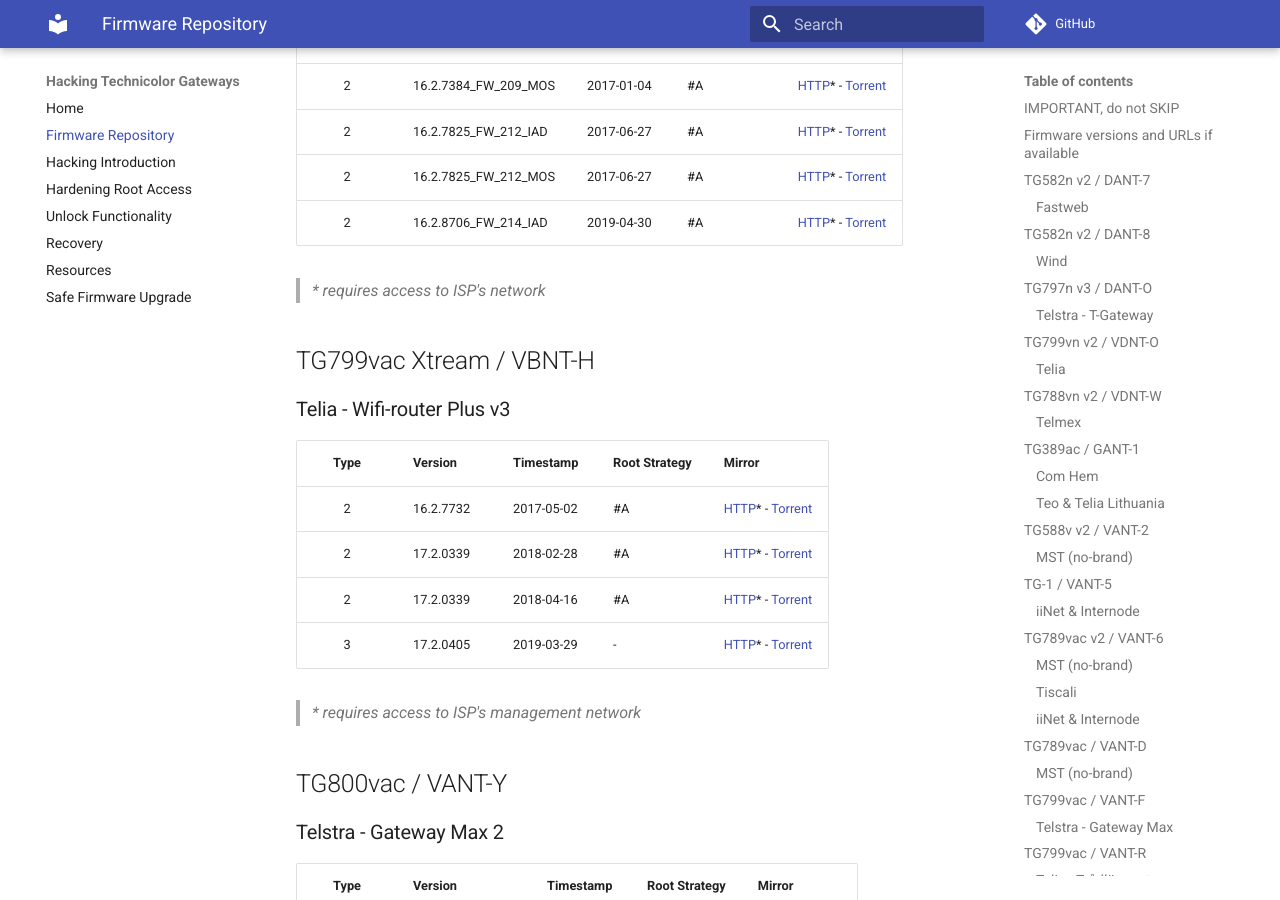
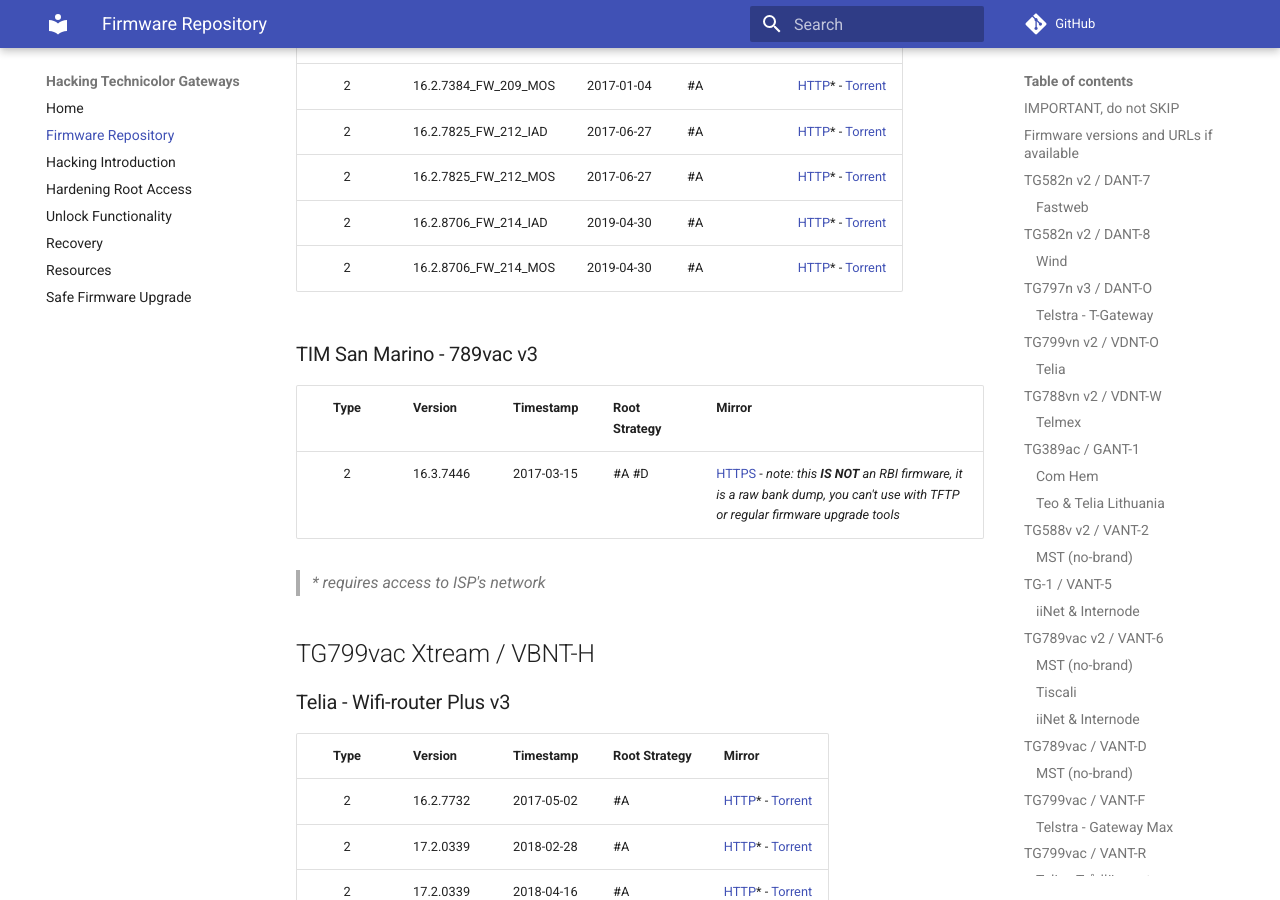
Before and after one commit to hack-technicolor/hack-technicolor, an MkDocs documentation site: the page built from docs/Repository.md, in a window 1280 px wide and 900 px high, scrolled down 9238 px. Built offline with MkDocs 1.6.1 and Material for MkDocs 9.7.7, drawn with Linux system fonts in a browser that asks for light colours; comment, search, counter and statistics services are not loaded.

Commit message:
firmwares for vbnt-f: fix link for 16.2.8706_FW_214_IAD_TG789vacXtream add 16.2.8706_FW_214_MOS_TG789vacXtream add timsm-vbnt-f_16.3.7446-bank_dump

```diff
--- a/docs/Repository.md
+++ b/docs/Repository.md
@@ -256,7 +256,14 @@
 | 2      | 16.2.7384_FW_209_MOS | 2017-01-04 | #A            | [HTTP](http://59.0.121.191:8080/ACS-server/file/16.2.7384-2349001-FW_209-MOS_TG789vacXtream.rbi)* - [Torrent](https://github.com/hack-technicolor/hack-technicolor/blob/master/torrents/vbnt-f/16.2.7384-2349001-FW_209-MOS_TG789vacXtream.rbi.torrent?raw=true) |
 | 2      | 16.2.7825_FW_212_IAD | 2017-06-27 | #A            | [HTTP](http://59.0.121.191:8080/ACS-server/file/16.2.7825-2349001-FW_212-IAD_TG789vacXtream.rbi)* - [Torrent](https://github.com/hack-technicolor/hack-technicolor/blob/master/torrents/vbnt-f/16.2.7825-2349001-FW_212-IAD_TG789vacXtream.rbi.torrent?raw=true) |
 | 2      | 16.2.7825_FW_212_MOS | 2017-06-27 | #A            | [HTTP](http://59.0.121.191:8080/ACS-server/file/16.2.7825-2349001-FW_212-MOS_TG789vacXtream.rbi)* - [Torrent](https://github.com/hack-technicolor/hack-technicolor/blob/master/torrents/vbnt-f/16.2.7825-2349001-FW_212-MOS_TG789vacXtream.rbi.torrent?raw=true) |
-| 2      | 16.2.8706_FW_214_IAD | 2019-04-30 | #A            | [HTTP](http://59.0.121.191:8080/ACS-server/file/16.1.6637-2081001_FW_108_MOS_TG789vacXtream.rbi)* - [Torrent](https://github.com/hack-technicolor/hack-technicolor/blob/master/torrents/vbnt-f/16.1.6637-2081001_FW_108_MOS_TG789vacXtream.rbi.torrent?raw=true) |
+| 2      | 16.2.8706_FW_214_IAD | 2019-04-30 | #A            | [HTTP](http://59.0.121.191:8080/ACS-server/file/16.2.8706_FW_214_IAD_TG789vacXtream.rbi)* - [Torrent](https://github.com/hack-technicolor/hack-technicolor/blob/master/torrents/vbnt-f/16.2.8706_FW_214_IAD_TG789vacXtream.rbi.torrent?raw=true) |
+| 2      | 16.2.8706_FW_214_MOS | 2019-04-30 | #A            | [HTTP](http://59.0.121.191:8080/ACS-server/file/16.2.8706_FW_214_MOS_TG789vacXtream.rbi)* - [Torrent](https://github.com/hack-technicolor/hack-technicolor/blob/master/torrents/vbnt-f/16.2.8706_FW_214_MOS_TG789vacXtream.rbi.torrent?raw=true) |
+
+### TIM San Marino - 789vac v3
+
+| Type   | Version              | Timestamp  | Root Strategy | Mirror |
+|:------:|:---------------------|:-----------|:--------------|:-------|
+| 2      | 16.3.7446            | 2017-03-15 | #A #D         | [HTTPS](https://github.com/hack-technicolor/hack-technicolor/raw/master/firmware/timsm-vbnt-f_16.3.7446-bank_dump.xz) - *note: this **IS NOT** an RBI firmware, it is a raw bank dump, you can't use with TFTP or regular firmware upgrade tools* |
 
 > *\* requires access to ISP's network*
 
```
Also changed, not shown: 1 other file.
